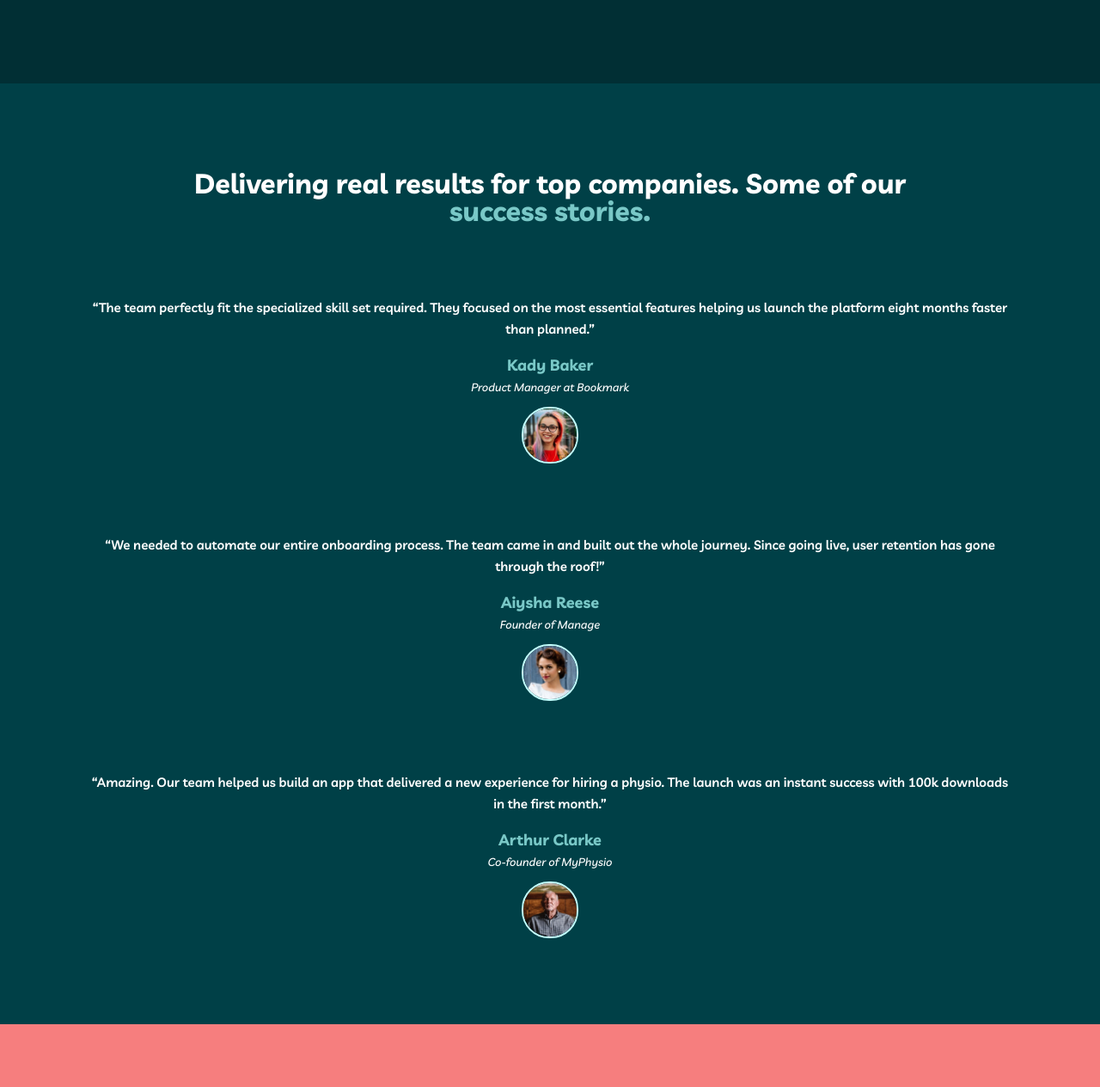
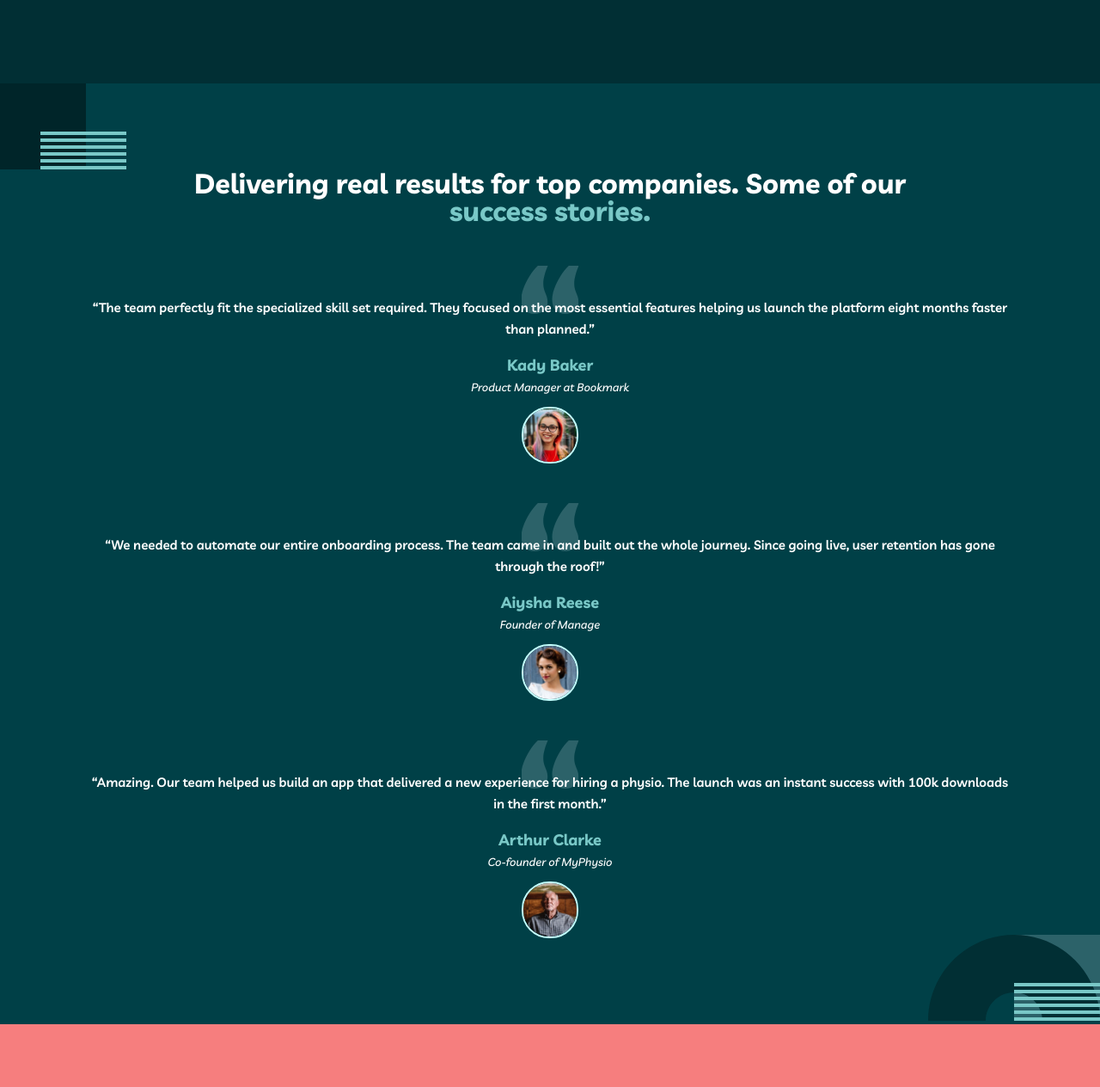
Before and after one commit to VadimEp622/proj-my-team-design-challenge, a React app: page / in a window 1280 px wide. Shown: the part 1183-2447 px from the top of the page at 86% size. Built offline with nearby package versions, Linux system fonts and the light colour scheme.

Commit message:
added bg-patterns for home-example cmp

```diff
--- a/src/assets/styles/cmps/home/_home-example.scss
+++ b/src/assets/styles/cmps/home/_home-example.scss
@@ -1,4 +1,5 @@
 .home-page .example-container {
+    position: relative;
     background-color: $main-teal-clr3;
 
     & .example .list .item {
@@ -17,6 +18,28 @@
         }
     }
 
+    & .bg-pattern {
+        position: absolute;
+
+        &.bgPatternHome4 {
+            top: 0;
+            left: 0;
+        }
+
+        &.bgPatternHome5 {
+            right: 0;
+            bottom: 0;
+        }
+
+        &.iconQuotes {
+            inset: 0 50%;
+            transform: translate(-50%, 0);
+            width: 67px;
+            height: 56px;
+            z-index: -1;
+        }
+    }
+
     & .example {
         text-align: center;
 
@@ -26,6 +49,9 @@
 
         & .list {
             & .item {
+                position: relative;
+                z-index: 0;
+
                 & p {
                     padding-block-start: 36px;
                 }
--- a/src/cmps/home/home-example.jsx
+++ b/src/cmps/home/home-example.jsx
@@ -1,29 +1,47 @@
 import avatarKady from "../../assets/images/avatar-kady.jpg"
 import avatarAiysha from "../../assets/images/avatar-aiysha.jpg"
 import avatarArthur from "../../assets/images/avatar-arthur.jpg"
+import bgPatternHome4 from "../../assets/images/bg-pattern-home-4-about-3.svg"
+import bgPatternHome5 from "../../assets/images/bg-pattern-home-5.svg"
+import iconQuotes from "../../assets/images/icon-quotes.svg"
 
 export function HomeExample() {
 
     return (
         <section className="example-container full main-layout">
+            <section className="full bg-pattern bgPatternHome4">
+                <img src={bgPatternHome4} alt="bgPatternHome4" />
+            </section>
+            <section className="full bg-pattern bgPatternHome5">
+                <img src={bgPatternHome5} alt="bgPatternHome5" />
+            </section>
             <section className="example">
                 <section className="title">
                     <h2>Delivering real results for top companies. Some of our <span>success stories.</span></h2>
                 </section>
                 <ul className="list">
                     <li className="item">
+                        <section className="bg-pattern iconQuotes">
+                            <img src={iconQuotes} alt="iconQuotes" />
+                        </section>
                         <p> “The team perfectly fit the specialized skill set required. They focused on the most essential features helping us launch the platform eight months faster than planned.”</p>
                         <h3>Kady Baker</h3>
                         <h4>Product Manager at Bookmark</h4>
                         <section className="avatar-pic"><img src={avatarKady} alt="avatarKady" /></section>
                     </li>
                     <li className="item">
+                        <section className="bg-pattern iconQuotes">
+                            <img src={iconQuotes} alt="iconQuotes" />
+                        </section>
                         <p>“We needed to automate our entire onboarding process. The team came in and built out the whole journey. Since going live, user retention has gone through the roof!”</p>
                         <h3>Aiysha Reese</h3>
                         <h4>Founder of Manage</h4>
                         <section className="avatar-pic"><img src={avatarAiysha} alt="avatarAiysha" /></section>
                     </li>
                     <li className="item">
+                        <section className="bg-pattern iconQuotes">
+                            <img src={iconQuotes} alt="iconQuotes" />
+                        </section>
                         <p>“Amazing. Our team helped us build an app that delivered a new experience for hiring a physio. The launch was an instant success with 100k downloads in the first month.”</p>
                         <h3>Arthur Clarke</h3>
                         <h4>Co-founder of MyPhysio</h4>
```
